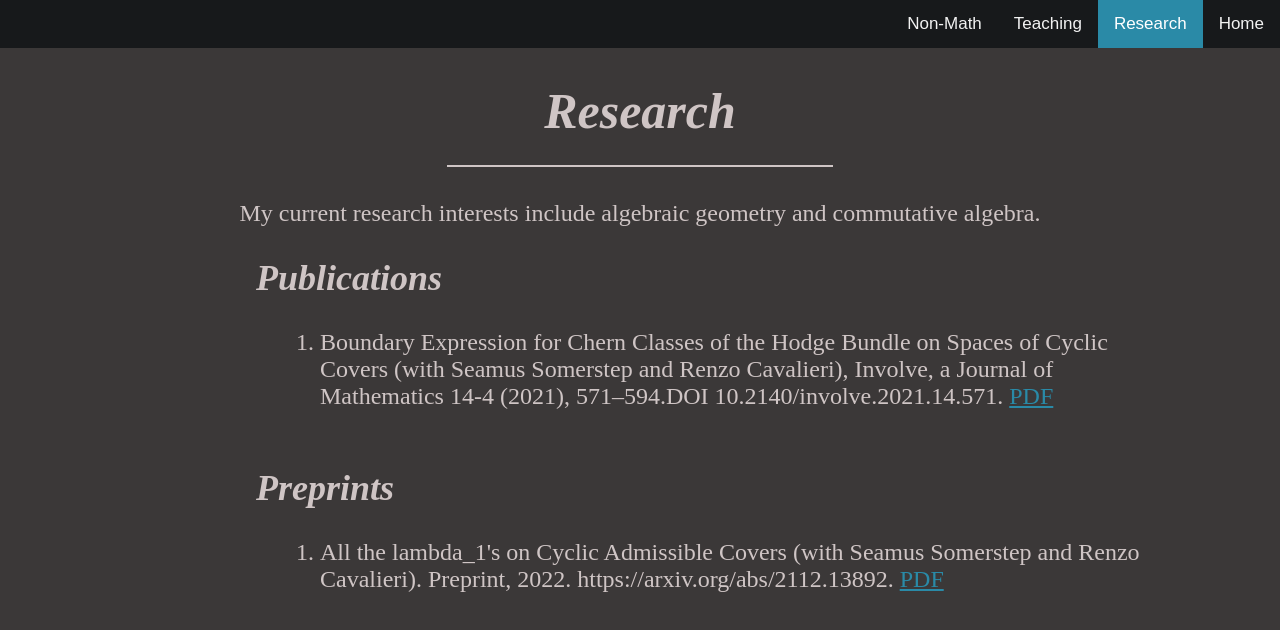
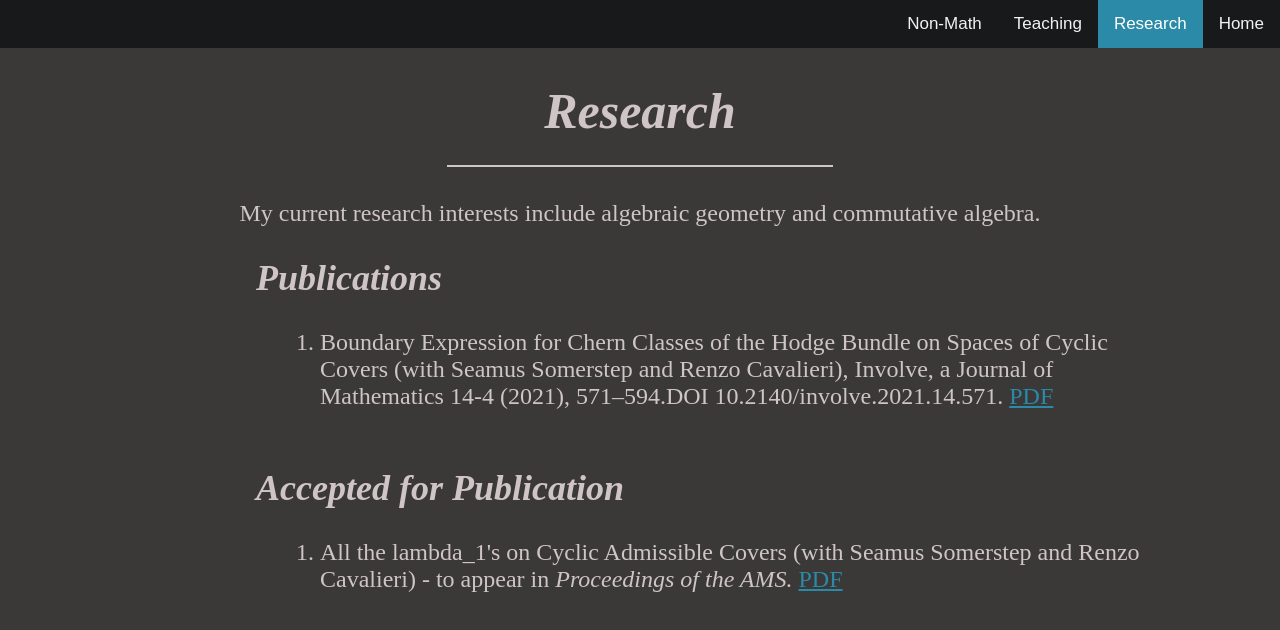
Before and after one commit to Owensbc/owensbc.github.io, a plain HTML site: page research.html in a window 1280 px wide. Drawn offline with Linux system fonts and the light colour scheme.

Commit message:
allthelambda1s
updated allthelambda1s from preprint to accepted for publication

```diff
--- a/research.html
+++ b/research.html
@@ -180,11 +180,11 @@
                 <br>
             </ol>
             <h2 class="SubsectionHeader" style="padding-left: 20%">
-                Preprints
+                Accepted for Publication
             </h2>
             <ol class="Textbox" style="padding-left: 25%; padding-right: 10%;">
                 <li>
-                    All the lambda_1's on Cyclic Admissible Covers (with Seamus Somerstep and Renzo Cavalieri). Preprint, 2022. https://arxiv.org/abs/2112.13892.
+                    All the lambda_1's on Cyclic Admissible Covers (with Seamus Somerstep and Renzo Cavalieri) - to appear in <i>Proceedings of the AMS.</i>
                     <a href="./PDFs/Research/All-the-Lambda1s.pdf" class="link">PDF</a>
                 </li>
                 <br>
```
Also changed, not shown: photography.html (+1 -1 lines), 1 other file.
